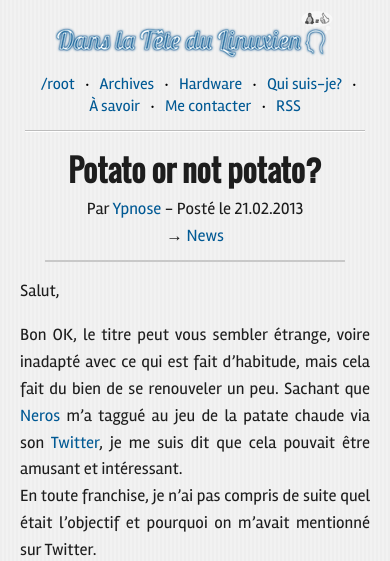
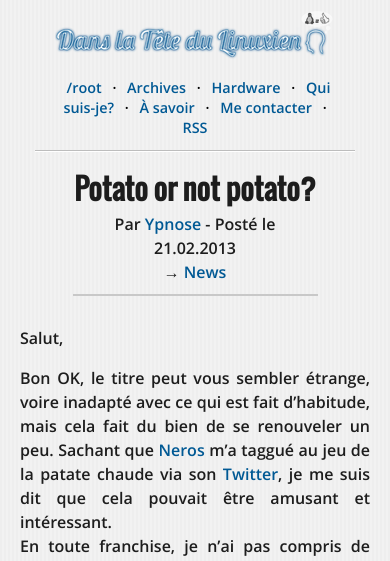
Before and after one commit to roberts-sandbox/test-ypnose, a Jekyll site: the page built from _posts/2013-02-21-potato-or-not.markdown, in a window 390 px wide. Shown: the top 561 px of the page. Built offline with Jekyll 4.4.1, drawn with Linux system fonts in a browser that asks for light colours; some of the changed text lies outside the part shown; grey boxes are pictures that could not be loaded.

Commit message:
New Responsive Design and much more

```diff
--- a/_posts/2013-02-21-potato-or-not.markdown
+++ b/_posts/2013-02-21-potato-or-not.markdown
@@ -13,7 +13,10 @@
 de la patate chaude via son [Twitter](https://twitter.com/NerosTie), je me suis dit que cela pouvait être amusant et intéressant.
 En toute franchise, je n'ai pas compris de suite quel était l'objectif et pourquoi on m'avait mentionné sur Twitter.
 
-<img class="imgcenter" alt="La Patate" src="http://linuxien.legtux.org/uploads/images/2013/potato.jpg">
+<figure>
+<img alt="La Patate" src="http://linuxien.legtux.org/uploads/images/2013/potato.jpg">
+<figcaption>La Patate a froid, malgré son écharpe !</figcaption>
+</figure>
 
 Bref, voici les règles:
 
@@ -43,7 +46,10 @@
 encore aujourd'hui des références, je trouve ça incroyable. Et ces jeux avaient un réel challenge, ce qui semble moins courant maintenant.
 Pour finir, je suis plus Retrogaming en fait.
 
-<img class="imgcenter" alt="N64 Pad" src="http://linuxien.legtux.org/uploads/images/2013/n64.jpg">
+<figure>
+<img alt="N64 Pad" src="http://linuxien.legtux.org/uploads/images/2013/n64.jpg">
+<figcaption>Un des meilleurs pad à ce jour</figcaption>
+</figure>
 
 __4 > Est-ce qu'il y a une cause pour laquelle tu te bats ?__
 
@@ -57,7 +63,10 @@
 
 Je ne suis pas un gros consommateur d'alcool. Mais de temps en temps, une petite 1664, un Porto ou un Muscat ambré, je ne dis pas non.
 
-<img class="imgcenter" alt="1664" src="http://linuxien.legtux.org/uploads/images/2013/1664.jpg">
+<figure>
+<img alt="1664" src="http://linuxien.legtux.org/uploads/images/2013/1664.jpg">
+<figcaption>Une excellente bière à (re)decouvrir</figcaption>
+</figure>
 
 __7 > Des météorites tombent du ciel, quelle est ta première réaction ?__
 
@@ -80,7 +89,10 @@
 
 Tout dépend de la personne. Si c'est une jolie femme, qu'elle me vole mon pain et qu'il y a un coup de foudre, pourquoi pas... Mais si c'est quelqu'un qui cherche les ennuis, je ne pense pas me laisser faire.
 
-<img class="imgcenter" alt="painchoco" src="http://linuxien.legtux.org/uploads/images/2013/painchoco.jpg">
+<figure>
+<img alt="painchoco" src="http://linuxien.legtux.org/uploads/images/2013/painchoco.jpg">
+<figcaption>Qui a osé voler mon pain au chocolat ?</figcaption>
+</figure>
 
 __11 > Le Tardis vient d’apparaître devant toi et le Doctor te propose de devenir son nouveau compagnon. Où et quand sera ta première destination ?__
 
--- a/assets/css/style.css
+++ b/assets/css/style.css
@@ -2,12 +2,12 @@
 
 @font-face {
 	font-family:"Oswald";
-	src:url("/assets/fonts/Oswald-Regular.ttf")
+	src:url("/assets/fonts/Oswald-Regular.ttf");
 }
 
 @font-face {
-	font-family:"Rambla";
-	src:url("/assets/fonts/Rambla-Regular.ttf")
+	font-family:"OpenSans";
+	src:url("/assets/fonts/OpenSans-Semibold.ttf");
 }
 
 /* MAIN */
@@ -17,12 +17,12 @@
 }
 
 body {
-	font-family:"Rambla", sans-serif;
-	font-size:100%;
+	font-family:"OpenSans", Helvetica, Arial, sans-serif;
+	font-size:1em;
 }
 
 .container {
-	max-width:850px;
+	max-width:800px;
 	margin:10px auto 25px;
 }
 
@@ -37,7 +37,7 @@
 	font-family:"Oswald", sans-serif;
 }
 
-body,nav ul,.infobox,#lastart,#button a,.archive article,.category {
+body,nav ul,.infobox,#lastart,#button a,.archive article,.category,figure {
 	text-align:center;
 }
 
@@ -61,7 +61,7 @@
 	border-bottom:2px solid #C8C8C8;
 }
 
-.cat,.desc {
+.cat,.desc,nav,footer,#lastart {
 	font-size:0.9em;
 }
 
@@ -71,6 +71,15 @@
 
 code,pre {
 	color:#1D4D59;
+}
+
+.barart,.barfoot,.index article,.centaudio {
+	margin:10px auto;
+}
+
+.githubrib:hover,#button a:hover {
+	opacity:1.0;
+	filter:alpha(opacity=100); /* POUR SUCK IE < 8 */
 }
 
 /* H FAMILY */
@@ -104,6 +113,8 @@
 	white-space:nowrap;
 	top:0;
 	right:0;
+	opacity:0.85;
+	filter:alpha(opacity=85); /* POUR SUCK IE < 8 */
 }
 
 /* LINKS */
@@ -134,7 +145,8 @@
 /* NAVIGATION */
 
 nav {
-	margin:30px 60px 0;
+	margin:30px auto 0;
+	max-width:75%;
 }
 
 nav ul {
@@ -158,22 +170,24 @@
 }
 
 .barnav {
-	margin:0 60px 10px;
+	margin:0 auto 10px;
+	max-width:82%;
 }
 
 .barart {
-	margin:10px 20px;
+	max-width:90%;
 	border-bottom:1px solid #C8C8C8;
 }
 
 .barfoot {
-	margin:10px 30px;
+	max-width:75%;
 }
 
 /* VARIOUS */
 
 .infobox {
-	margin:0 80px 30px;
+	margin:0 auto 30px;
+	max-width:70%;
 	padding:0 0 10px;
 }
 
@@ -213,13 +227,11 @@
 	-moz-border-radius:2px;
 	font-weight:bold;
 	color:#FFF;
+	opacity:0.5;
+	filter:alpha(opacity=50); /* POUR SUCK IE < 8 */
 }
 
 /* INDEX */
-
-.index article {
-	margin:10px auto;
-}
 
 .spleft {
 	float:left;
@@ -242,10 +254,10 @@
 	display:block;
 	margin-bottom:15px;
 	margin-top:8px;
-	max-width:100%;
+	max-width:98%;
 }
 
-.imgcenter {
+.imgcenter,figcaption {
 	margin-left:auto;
 	margin-right:auto;
 }
@@ -260,6 +272,18 @@
 	margin-left:25px;
 }
 
+figure {
+	margin:0 auto;
+}
+
+figcaption {
+	font-size:0.8em;
+	background-color:#E6E6E6;
+	outline:1px solid #CFCFCF;
+	padding:0 6px;
+	max-width:60%;
+}
+
 /* CONTENT */
 
 article h1 {
@@ -267,11 +291,10 @@
 }
 
 article {
-	max-width:800px;
+	max-width:750px;
 	margin:auto;
 	text-align:justify;
-	font-size:1.05em;
-	line-height:1.6em;
+	line-height:1.7em;
 	color:#1d1d1d;
 }
 
@@ -282,7 +305,6 @@
 
 article img {
 	background-color:#E6E6E6;
-	margin:20px 0;
 	padding:5px;
 	outline:1px solid #CFCFCF;
 }
@@ -292,7 +314,7 @@
 }
 
 #lastart h4 {
-	margin:12px 0 5px;
+	margin:12px auto 5px;
 }
 
 #lastart {
@@ -303,7 +325,6 @@
 
 footer {
 	margin:0 10px;
-	font-size:0.95em;
 	line-height:1.3em;
 }
 
@@ -327,7 +348,6 @@
 
 /* centaudio à retravailler! */
 .centaudio {
-	margin:10px auto;
 	width:400px;
 }
 
@@ -338,7 +358,7 @@
 
 @media screen and (max-width: 850px) {
 	.imgcenter,.imgleft,.imgright,article img,.centaudio,.centvideo {
-		max-width:100%;
+		max-width:98%;
 	}
 
 	.index article {
@@ -358,12 +378,16 @@
 
 @media screen and (max-width: 550px) {
 	nav {
-		margin:20px 30px 0;
+		margin-top:15px;
+	}
+
+	article {
+		line-height:1.5em;
 	}
 
 	.githubrib {
+		display:none;
 		background:none;
-		display:none;
 	}
 
 	header {
@@ -376,18 +400,6 @@
 }
 
 @media screen and (max-width: 450px) {
-	nav {
-		margin:10px 30px 0;
-	}
-
-	.barnav,.infobox {
-		margin:0 25px 10px;
-	}
-
-	.barfoot,.barart {
-		margin:8px 25px;
-	}
-
 	.spright,.spleft {
 		display:none;
 	}
@@ -396,14 +408,14 @@
 @media screen and (max-width: 350px) {
 	#widthmes {
 		display:inline-block;
-		font-size:0.8em;
+		font-size:0.7em;
 		background-color:#EDEDED;
 		color:#B30035;
 		border:1px solid #CDCDCD;
 		margin:5px 8px;
 	}
 
-	.imgcenter,.imgleft,.imgright,article img {
+	.imgcenter,.imgleft,.imgright,article img,figcaption {
 		display:none;
 	}
 
```
Also changed, not shown: assets/fonts/OpenSans-Semibold.ttf (added), 4 other files.
